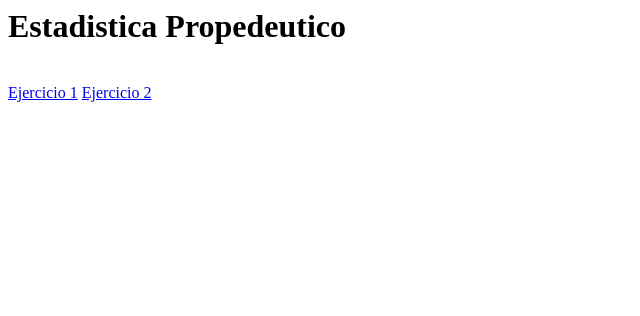
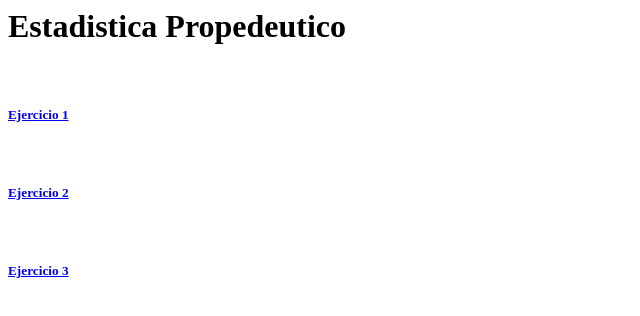
Before and after one commit to grcbit/R_test, a plain HTML site: page index.html in a window 1280 px wide. Shown: the whole page, without its empty margins (0-640 px from the left). Drawn offline with Linux system fonts and the light colour scheme.

Commit message:
Ejercicios basicos de estadistica y R

```diff
--- a/index.html
+++ b/index.html
@@ -4,8 +4,11 @@
 	<body>
 		<h1>Estadistica Propedeutico</h1>
 		<br>
-		<a href="./r_files/ejercicio_1.html">Ejercicio 1</a>
-		<a href="./r_files/ejercicio_2.html">Ejercicio 2</a>
+		<a href="./r_files/ejercicio_1.html"><h5>Ejercicio 1</h5></a>
+		<br>
+		<a href="./r_files/ejercicio_2.html"><h5>Ejercicio 2</h5></a>
+		<br>
+		<a href="./r_files/ejercicio_3.html"><h5>Ejercicio 3</h5></a>
 
 	<body>
 </html>
```
